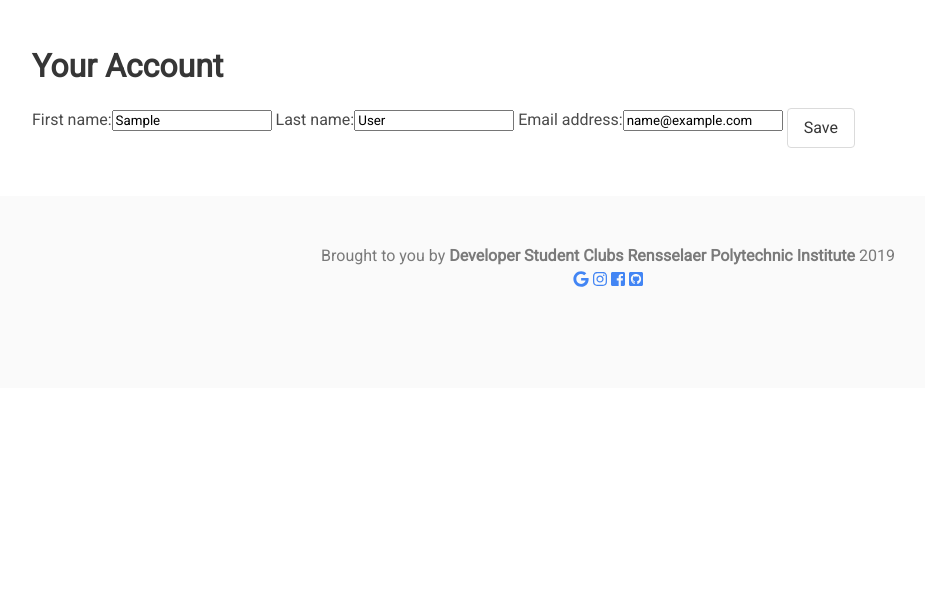
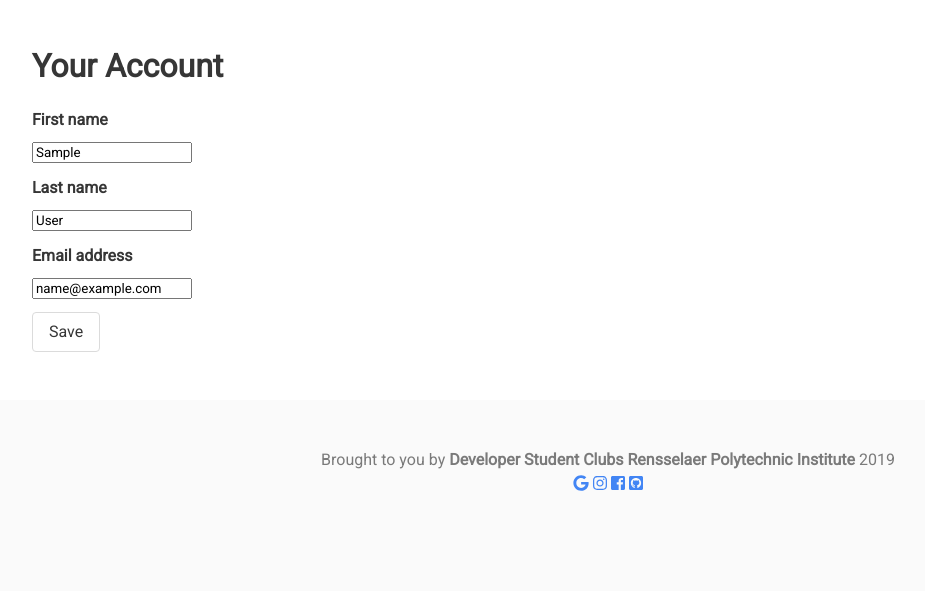
Before and after one commit to DSC-RPI/dsc-portal, a Django app: page /account/ in a window 1280 px wide. Shown: the part 52-643 px from the top of the page, without its empty margins (32-957 px from the left). Run offline with Django 3.2, Linux system fonts and the light colour scheme; the visitor is signed in with stand-in values (Sample User, id 1); parts of the project's set-up code (start-up, migrations or seed data) failed here and were passed over; some libraries are stand-ins or nearby versions.

Commit message:
Form included for Bulma

```diff
--- /dev/null
+++ b/club/templates/includes/form.html
@@ -0,0 +1,7 @@
+{% for field in form %}
+    <div class="field">
+        {{ field.errors }}
+        <label for="{{ field.id_for_label }}" class="label">{{ field.label }}</label>
+        {{ field }}
+    </div>
+{% endfor %}
--- a/club/templates/registration/account.html
+++ b/club/templates/registration/account.html
@@ -6,7 +6,9 @@
 
         <form method="post">
             {% csrf_token %}
-            {{ form }}
+
+            {% include "../includes/form.html" %}
+
             <input class="button" type="submit" value="Save">
         </form>
     </div>
```
